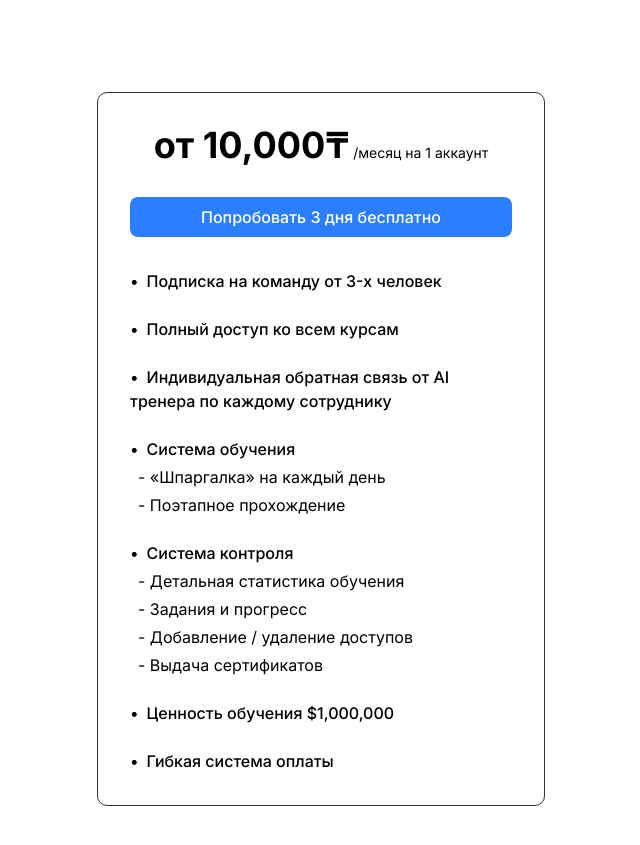
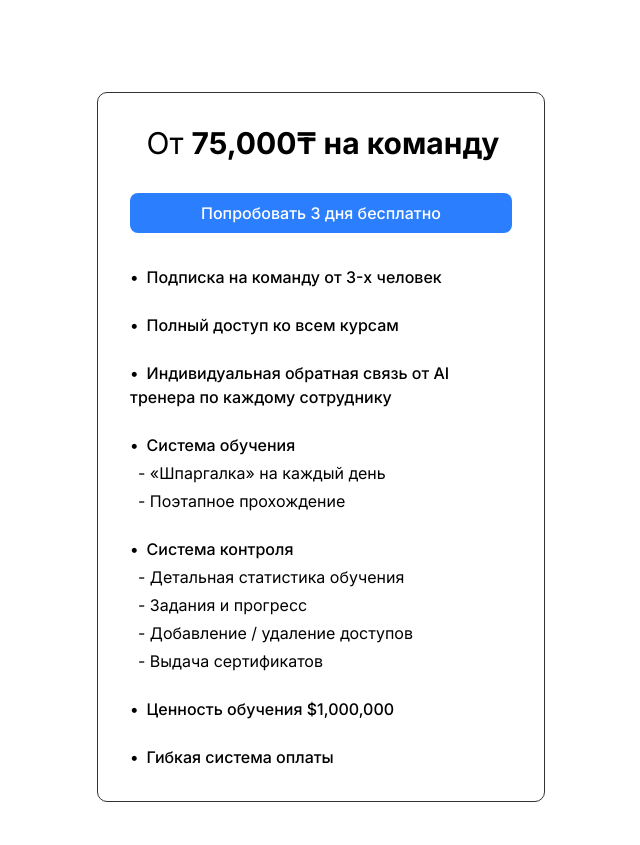
Before and after one commit to yernar-tursyn/u.karada, a Next.js app: page / in a window 1280 px wide. Shown: the part 4250-5095 px from the top of the page, without its empty margins (319-959 px from the left). Built offline with nearby package versions, Linux system fonts and the light colour scheme.

Commit message:
fixed price karada

```diff
--- a/components/pricing-plans.tsx
+++ b/components/pricing-plans.tsx
@@ -12,8 +12,8 @@ export default function PricingPlans() {
   // Single pricing plan - removed title "Команда"
   const plan = {
     id: 1,
-    price: "от 10,000₸",
-    period: "/месяц на 1 аккаунт",
+    price: "75,000₸ на команду",
+    period: "От",
     features: [
       { text: "Подписка на команду от 3-х человек", highlight: true },
       { text: "Полный доступ ко всем курсам", highlight: true },
@@ -72,13 +72,13 @@ export default function PricingPlans() {
             {/* Card content with reduced heights */}
             <div className="flex flex-col h-full">
               {/* Price section - reduced height */}
-              <div>
-                <div className="flex items-baseline justify-center">
-                  <span className="text-2xl sm:text-3xl lg:text-4xl font-bold">
+              <div className="flex items-end gap-2 justify-center">
+                <span className="text-black-400 ml-1 text-xl sm:text-2xl lg:text-3xl">
+                  {plan.period}
+                </span>
+                <div className="flex items-baseline">
+                  <span className="text-xl sm:text-2xl lg:text-3xl font-bold">
                     {plan.price}
-                  </span>
-                  <span className="text-black-400 ml-1 text-[10px] sm:text-sm">
-                    {plan.period}
                   </span>
                 </div>
               </div>
```
